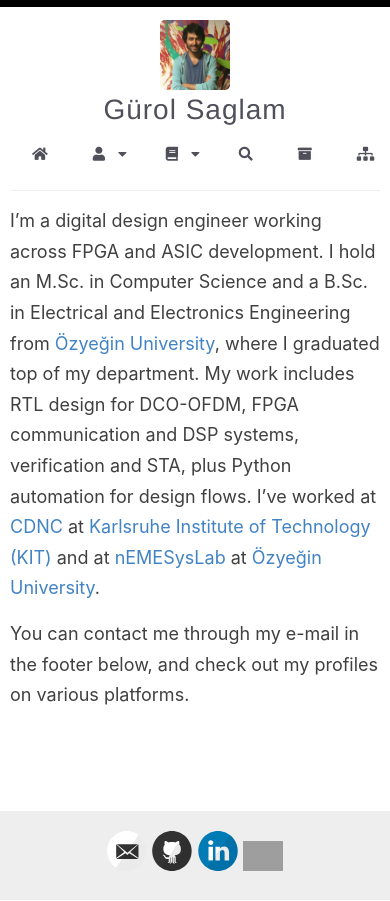
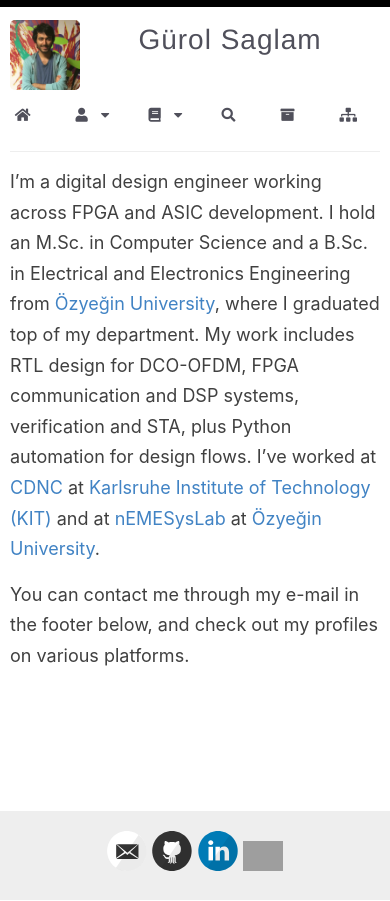
Before and after one commit to gurolsaglam/web_test, a Jekyll site: the page built from index.md, in a window 390 px wide. Built offline with Jekyll 4.4.1, drawn with Linux system fonts in a browser that asks for light colours; grey boxes are pictures that could not be loaded.

Commit message:
mixins added, avatar and name fixes

```diff
--- a/_sass/_masthead.scss
+++ b/_sass/_masthead.scss
@@ -23,7 +23,7 @@
   margin-right: 15px;
 
   @include mobile {
-    float: none;
+    /*float: none;*/
     display: block;
     margin: 0 auto;
   }
@@ -78,7 +78,7 @@
   font-size: 18px;
 
   @include mobile {
-    float: none;
+    /*float: none;*/
     margin-top: 9px;
     display: block;
     font-size: 16px;
--- a/_sass/_variables.scss
+++ b/_sass/_variables.scss
@@ -48,3 +48,17 @@
     @content;
   }
 }
+
+// Smaller screen breakpoints
+@mixin masthead_some_icons {
+  @media screen and (max-width: 835px) {
+    @content;
+  }
+}
+
+// Smaller screen breakpoints
+@mixin masthead_only_icons {
+  @media screen and (max-width: 522px) {
+    @content;
+  }
+}
--- a/assets/style.scss
+++ b/assets/style.scss
@@ -836,7 +836,7 @@
 }
 
 //hide text in masthead (except dropdown) if smaller screen, 835px for current masthead
-@media (max-width: 835px) {
+@include masthead_some_icons {
   .greedy-nav .masthead__menu-item a {
     display: flex; /* Align icon and text */
   }
@@ -868,7 +868,7 @@
 }
 
 //hide text in masthead if smaller screen, 522px for current masthead
-@media (max-width: 522px) {
+@include masthead_only_icons {
   .greedy-nav .masthead__menu-item a {
     display: flex; /* Align icon and text */
   }
```
